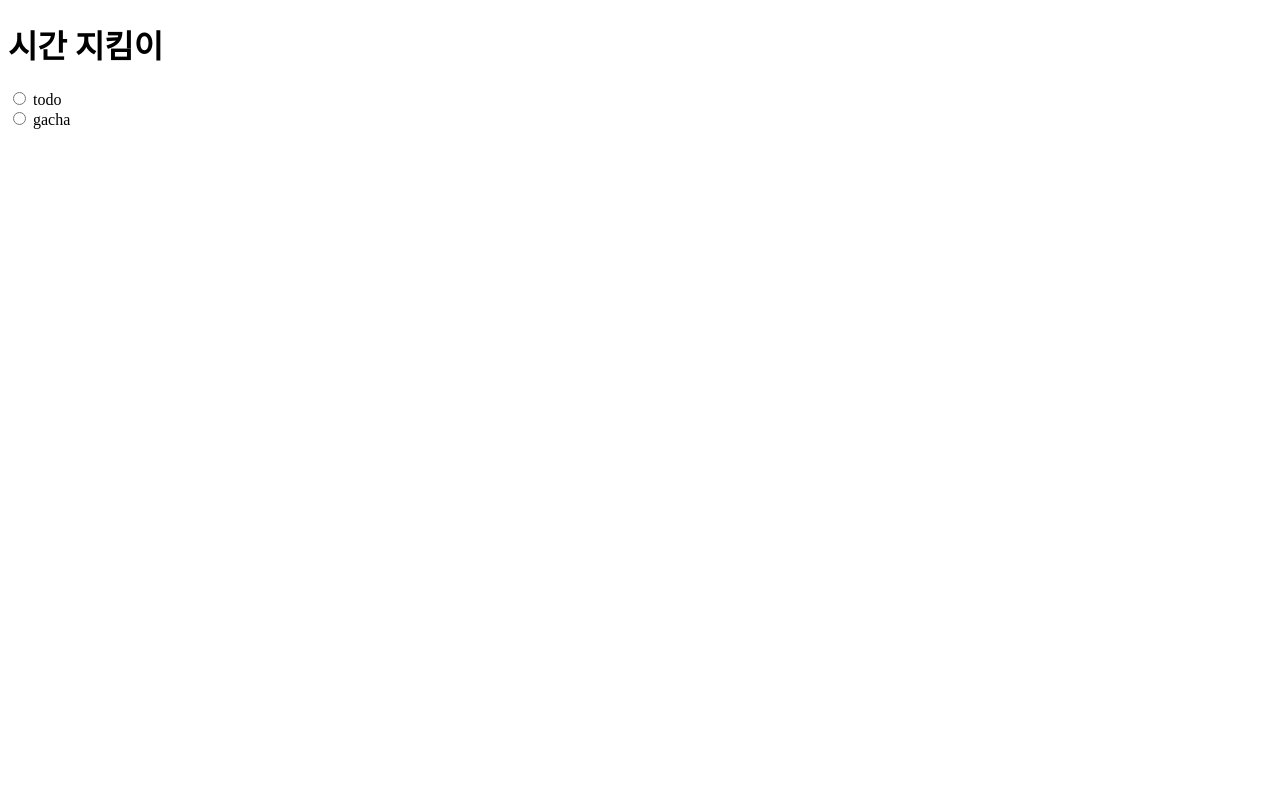
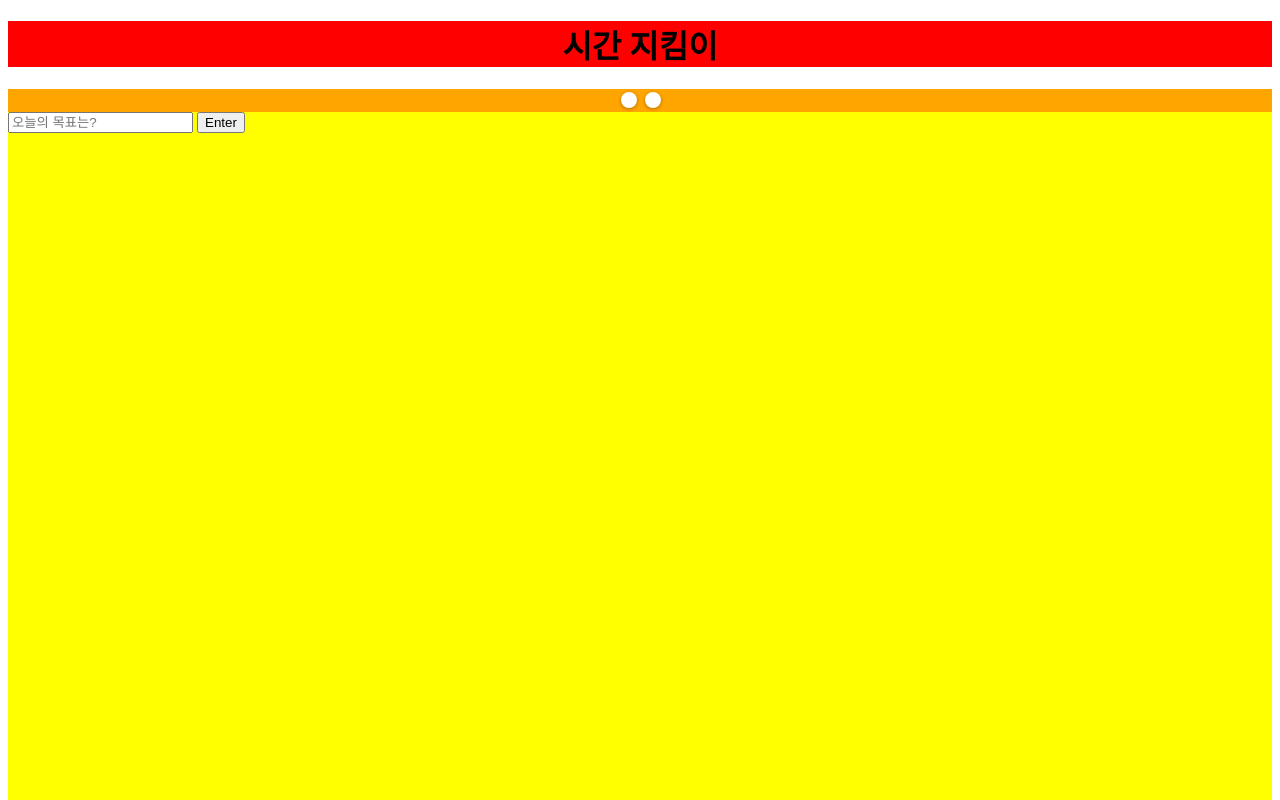
Before and after one commit to aggie97/time-saver, a plain HTML site: page index.html in a window 1280 px wide. Shown: the top 800 px of the page. Drawn offline with Linux system fonts and the light colour scheme.

Commit message:
<nav> 추가 & 옵션 라이도 동적 스타일링

```diff
--- a/index.html
+++ b/index.html
@@ -4,7 +4,7 @@
     <meta charset="UTF-8" />
     <meta http-equiv="X-UA-Compatible" content="IE=edge" />
     <meta name="viewport" content="width=device-width, initial-scale=1.0" />
-
+    <link rel="stylesheet" href="./style.css" />
     <title>시간 지킴이</title>
   </head>
   <body>
@@ -12,20 +12,22 @@
     <header>
       <h1>시간 지킴이</h1>
     </header>
+    <nav>
       <div class="option-box">
         <div>
           <input type="radio" id="todo" value="todo" name="menu" />
-        <label for="todo">todo</label>
+          <!-- <label for="todo">✅<span>todo</span></label> -->
         </div>
         <div>
           <input type="radio" id="gacha" value="gacha" name="menu" />
-        <label for="gacha">gacha</label>
+          <!-- <label for="gacha">🍽<span>gacha</span></label> -->
         </div>
       </div>
-    <!-- 메인 파트 (투두리스트, 타이무세이버) -->
+    </nav>
+    <!-- 메인 파트 (투두리스트, 음식 메뉴 정하기) -->
     <main>
       <section>
-        <div class="todo" hidden>
+        <div class="todo section">
           <form class="todo-form">
             <input type="text" placeholder="오늘의 목표는?" />
             <button>Enter</button>
@@ -36,7 +38,7 @@
         </div>
       </section>
       <section>
-        <div class="random-meal" hidden>
+        <div class="random-meal section">
           <button>메뉴 정해줌</button>
           <div class="gacha-box" hidden>
             <button class="kr">한</button>
--- a/style.css
+++ b/style.css
@@ -0,0 +1,41 @@
+header {
+  text-align: center;
+  background-color: red;
+}
+
+.section {
+  height: 45rem;
+  border-bottom: 1px dotted black;
+}
+
+.option-box {
+  background-color: orange;
+  display: flex;
+  justify-content: center;
+}
+
+main {
+  background-color: yellow;
+}
+
+ul {
+  list-style: none;
+}
+
+input[type="radio"] {
+  appearance: none;
+  padding: 5px;
+  border-radius: 50%;
+  width: 1rem;
+  height: 1rem;
+
+  border: 2px solid rgba(0, 0, 0, 0);
+  box-shadow: 0px 1px 3px 1px rgba(0, 0, 0, 0.2);
+  cursor: pointer;
+  transition: all 0.3s ease;
+  background-color: white;
+}
+
+input[type="radio"]:checked {
+  background-color: rgb(255, 89, 0);
+}
```
Lines whose indentation alone changed are shown as unchanged.
